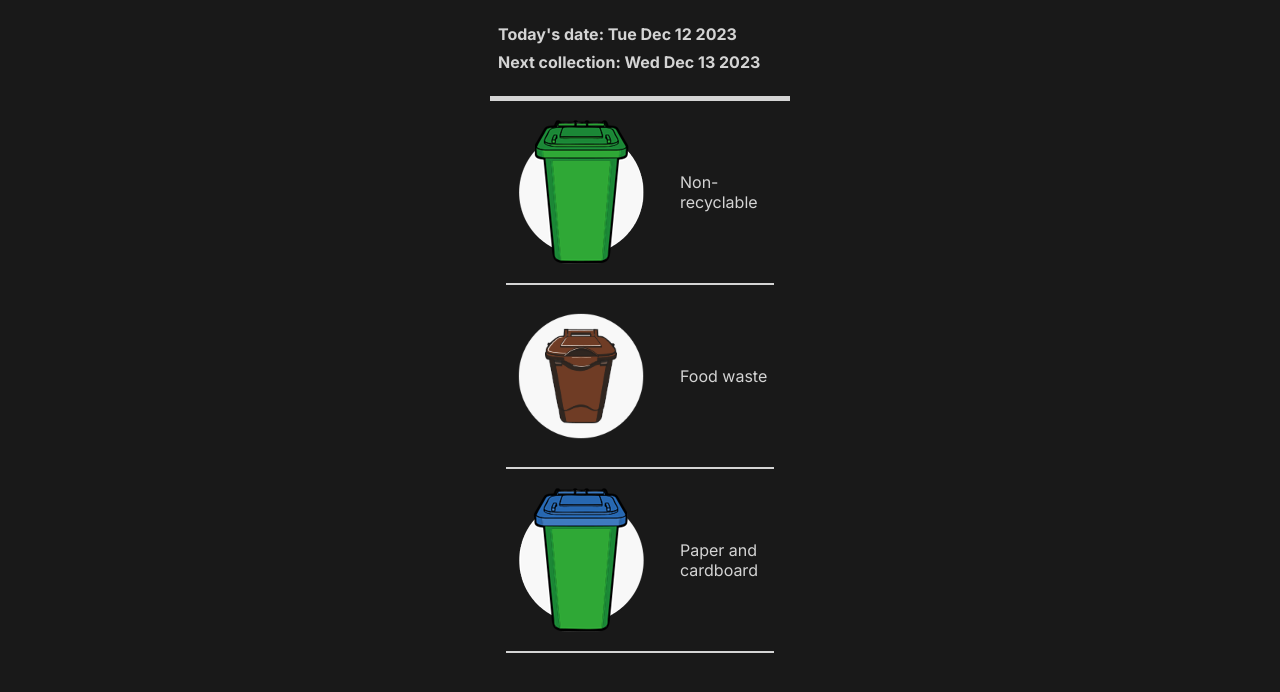
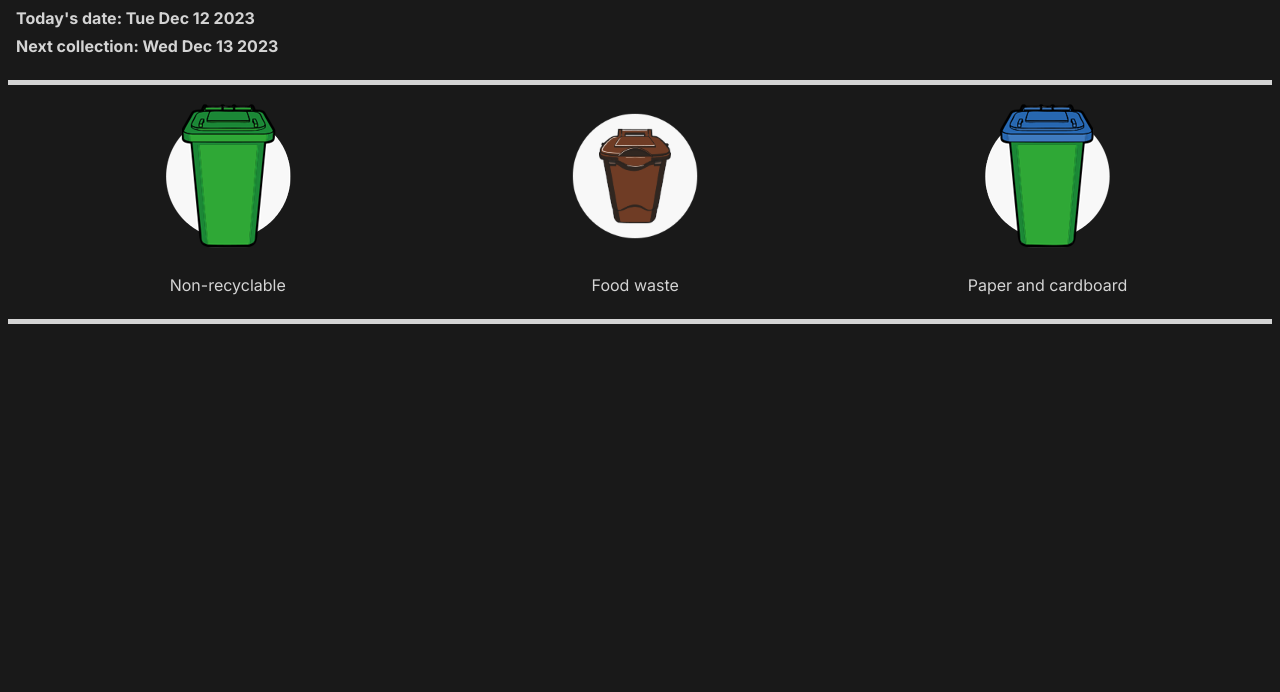
Before and after one commit to flammanatla/nextGarbage, a Next.js app: page / in a window 1280 px wide. Shown: the top 692 px of the page. Built offline with nearby package versions, Linux system fonts and the light colour scheme; no server answers.

Commit message:
updated layout

```diff
--- a/app/global.scss
+++ b/app/global.scss
@@ -13,10 +13,10 @@ main {
   }
 }
 
-.container {
-  margin: 1.5rem auto;
-  width: 300px;
-}
+// .container {
+//   margin: 1.5rem auto;
+//   width: 800px;
+// }
 
 .line {
   border-bottom: 5px solid #d4d4d4;
@@ -31,9 +31,12 @@ main {
 
 .bins {
   margin: 0 1rem;
+  display: flex;
+  justify-content: space-around;
   .bin {
     margin-top: 1rem;
     display: flex;
+    flex-direction: column;
     align-items: center;
     gap: 1.5rem;
   }
--- a/app/page.jsx
+++ b/app/page.jsx
@@ -49,6 +49,7 @@ export default function Home() {
         <h3>Next collection: {adjustedCollectionDate.toDateString()}</h3>
         <div className="line"></div>
         <Bins weekSchedule={collectionScheduleWeek} />
+        <div className="line"></div>
       </div>
     </main>
   );
@@ -60,7 +61,6 @@ function Bins({ weekSchedule }) {
   ).map(({ name, url }) => (
     <div key={url}>
       <Bin name={name} url={url} />
-      <div className="line line--thin"></div>
     </div>
   ));
   return <div className="bins">{binsList}</div>;
```
